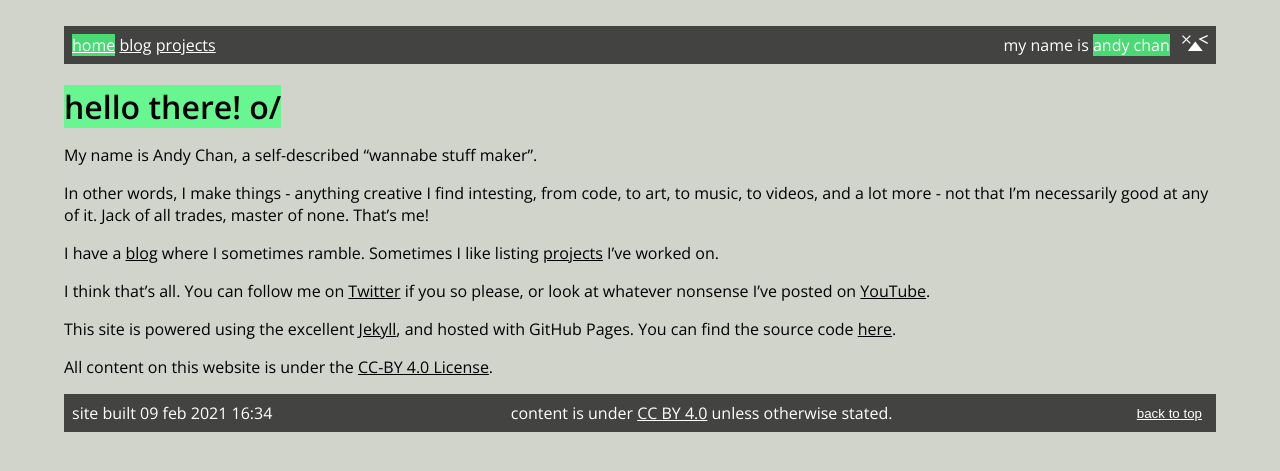
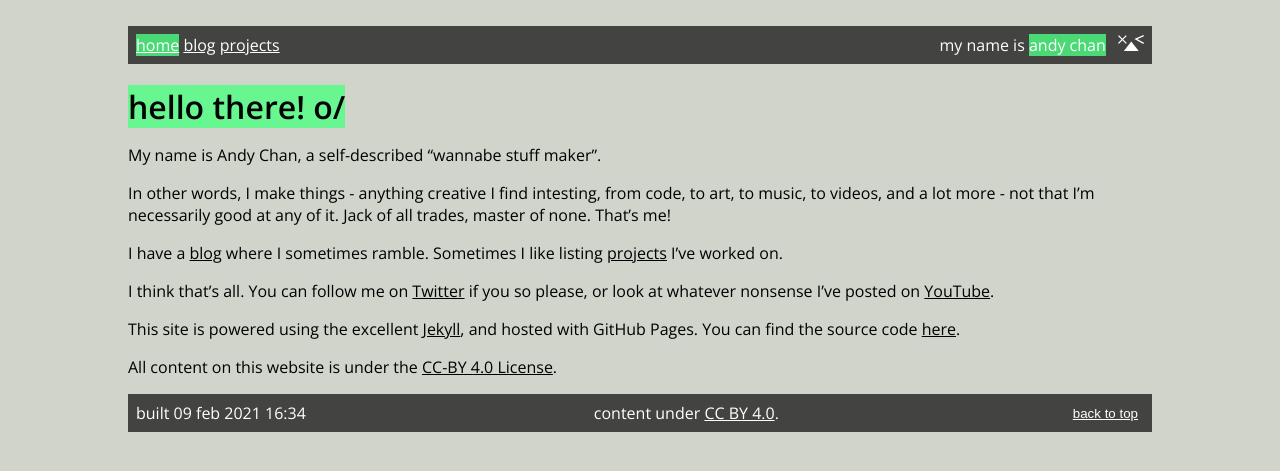
Before and after one commit to 12beesinatrenchcoat/12beesinatrenchcoat.github.io, a Jekyll site: the page built from index.md, in a window 1280 px wide. Shown: the top 471 px of the page. Built offline with Jekyll 4.4.1, drawn with Linux system fonts in a browser that asks for light colours.

Commit message:
small mobile tweaks
makes the site look slightly better on mobile devices.

```diff
--- a/_includes/footer.html
+++ b/_includes/footer.html
@@ -1,6 +1,6 @@
 <footer>
     <script src="/assets/js/scrolltotop.js"></script>
-    <span>site built {{site.time | date: "%d %b %Y %H:%M" | downcase}}</span>
-    <span>content is under <a rel="license" href="http://creativecommons.org/licenses/by/4.0/">CC BY 4.0</a> unless otherwise stated.</span>
+    <span>built {{site.time | date: "%d %b %Y %H:%M" | downcase}}</span>
+    <span>content under <a rel="license" href="http://creativecommons.org/licenses/by/4.0/">CC BY 4.0</a>.</span>
     <button onclick="scrollToTop();">back to top</button>
 </footer>
--- a/_includes/navigation.html
+++ b/_includes/navigation.html
@@ -4,7 +4,7 @@
         <a href="{{ item.link }}" {% if page.url == item.link %}class="emphasis-highlight";"{% endif %}>{{ item.name }}</a>
         {% endfor %}
     </span>
-    <span>
+    <span id=mynameis>
         my name is <span class="emphasis-highlight">andy chan</span> &nbsp;
         <img src="/assets/logo.svg" alt="logo (x, triangle, left angle bracket)" id="logo">
     </span>
--- a/_sass/main.scss
+++ b/_sass/main.scss
@@ -8,14 +8,20 @@
 a{
     color:inherit;
 }
-@media (min-width: 1280px){
-    main, nav, footer{
-        margin: 0% 20%;
+main, nav, footer{
+    margin: 0% 20%;
+
+    @media (max-width: 1280px){
+        margin: 0 10%;
     }
-}
-@media (max-width: 1280px){
-    main, nav, footer{
-        margin: 0 4em;
+    @media (max-width: 480px){
+        margin: 0 1em;
+        #mynameis{
+            display:none;
+        }
+        button{
+            display:none;
+        }
     }
 }
 
```
